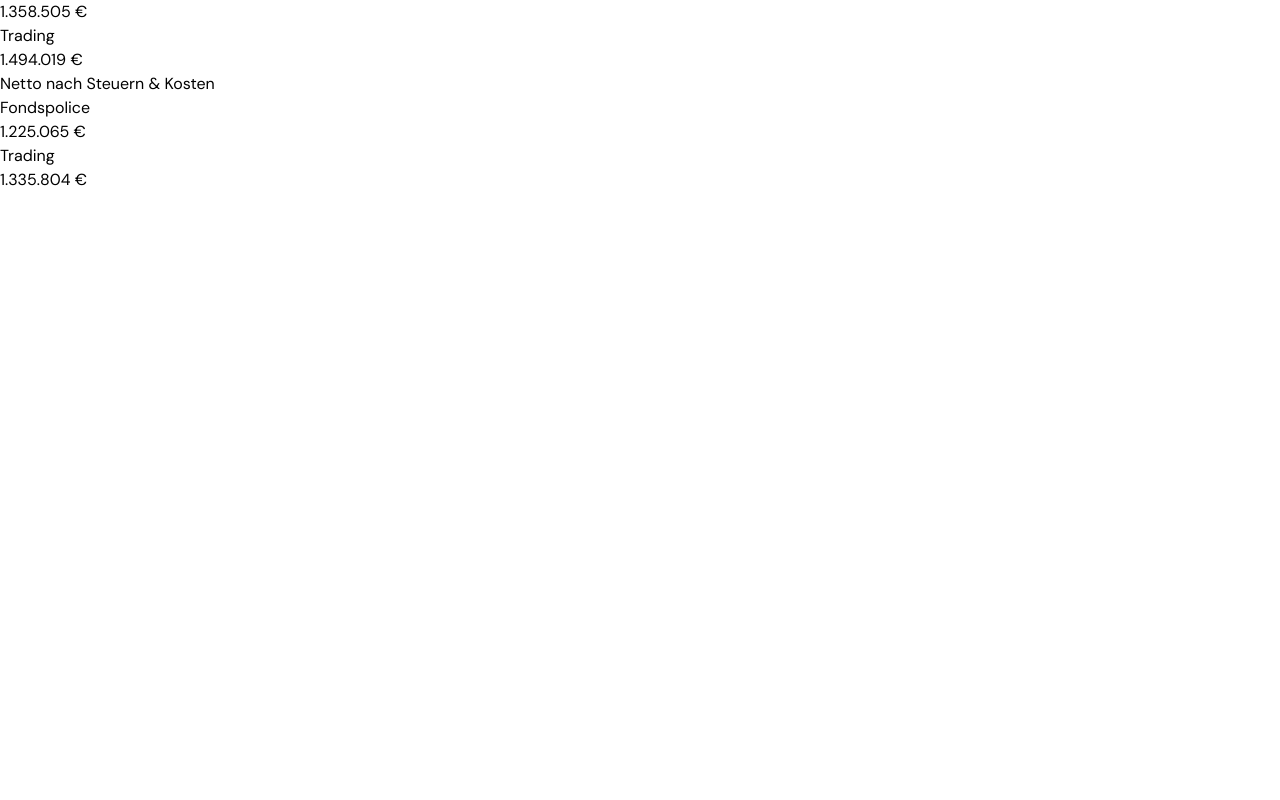
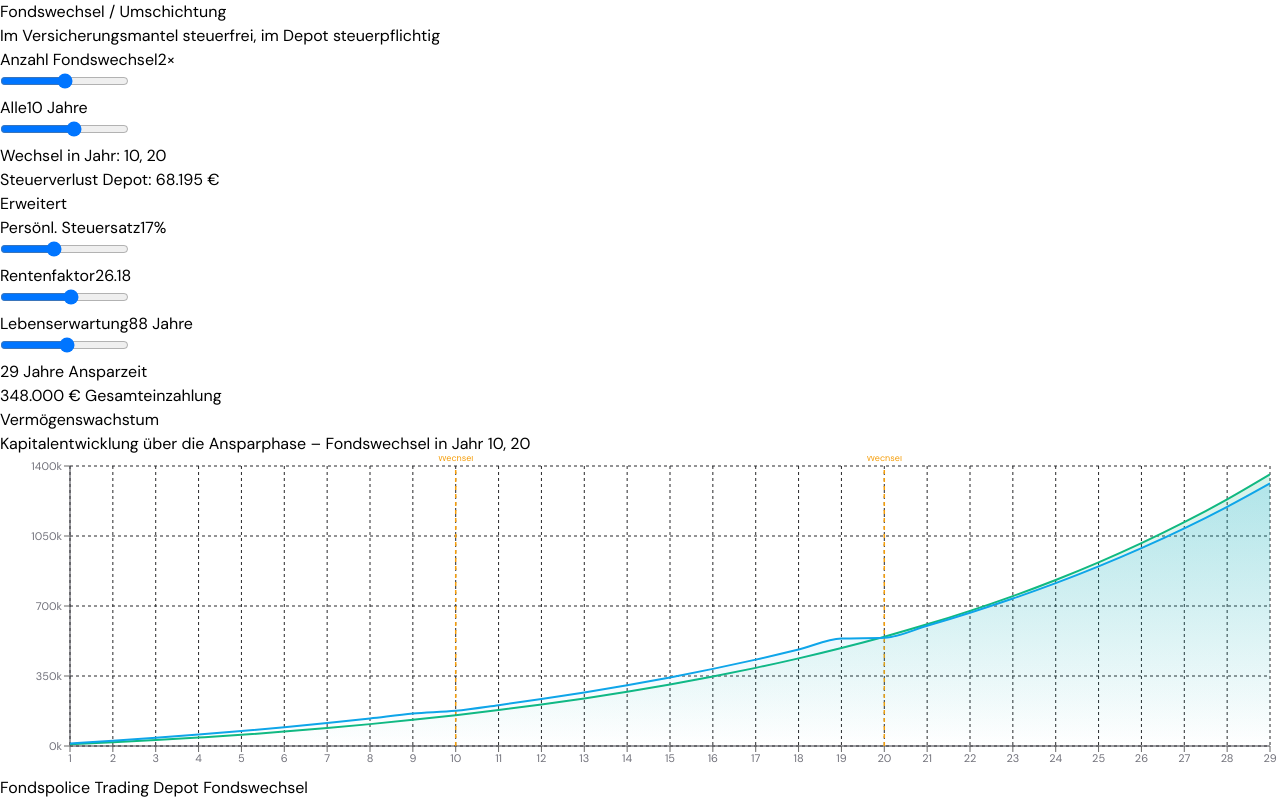
Before and after one commit to Kanne87/fondspolice-rechner, a Next.js app: page / in a window 1280 px wide. Shown: the part 2920-3720 px from the top of the page. Before the commit the page ends 3112 px from the top, so only its background shows below. Built offline with nearby package versions, Linux system fonts and the light colour scheme.

Commit message:
feat: Fondswechsel-Simulation (steuerfrei im Mantel, steuerpflichtig im Depot)

```diff
--- a/src/app/page.tsx
+++ b/src/app/page.tsx
@@ -2,17 +2,16 @@
 import { useState, useMemo, useCallback } from "react";
 import { AreaChart, Area, XAxis, YAxis, Tooltip, ResponsiveContainer, CartesianGrid, ReferenceLine } from "recharts";
 
-// ─── Types ────────────────────────────────────────────────────────
 interface Params {
   beitrag: number; alterHeute: number; rentenEintritt: number; renditePa: number;
   basiszins: number; fondskostenPa: number; abschlusskostenPct: number;
   verwaltungStart: number; verwaltungDecrease: number; persSteuersatz: number;
   rentenfaktor: number; lebenserwartung: number; rentenRendite: number; ertragsanteil: number;
+  fondswechselAnzahl: number; fondswechselIntervall: number;
 }
 
-// ─── Calculation Engine ───────────────────────────────────────────
 function simulate(params: Params) {
-  const { beitrag, alterHeute, rentenEintritt, renditePa, basiszins, fondskostenPa, abschlusskostenPct, verwaltungStart, verwaltungDecrease, persSteuersatz, rentenfaktor, lebenserwartung, rentenRendite, ertragsanteil } = params;
+  const { beitrag, alterHeute, rentenEintritt, renditePa, basiszins, fondskostenPa, abschlusskostenPct, verwaltungStart, verwaltungDecrease, persSteuersatz, rentenfaktor, lebenserwartung, rentenRendite, ertragsanteil, fondswechselAnzahl, fondswechselIntervall } = params;
   const monate = (rentenEintritt - alterHeute) * 12;
   const monthlyRate = renditePa / 12;
   const monthlyFondsCost = fondskostenPa / 12;
@@ -23,6 +22,14 @@ function simulate(params: Params) {
   const rentenMonate = (lebenserwartung - rentenEintritt) * 12;
   const rentenMonthlyRate = rentenRendite / 12;
 
+  // Build switch points (month numbers where fund switch happens)
+  const switchMonths: number[] = [];
+  for (let i = 1; i <= fondswechselAnzahl; i++) {
+    const switchMonth = i * fondswechselIntervall * 12;
+    if (switchMonth < monate) switchMonths.push(switchMonth);
+  }
+
+  // ─── Ansparphase: Fondspolice (switches have ZERO tax impact) ───
   let fpBalance = 0;
   const fpData: {monat:number;jahr:number;fpBalance:number;trBalance:number}[] = [];
   let fpTotalCosts = 0;
@@ -42,19 +49,26 @@ function simulate(params: Params) {
     }
   }
 
+  // ─── Ansparphase: Trading (switches trigger full gain realization) ───
   let trBalance = 0;
+  let trCostBasis = 0; // tracks what was "paid in" (contributions + reinvested after-tax)
   let trVorabpauschaleGesamt = 0;
   let trYearStartBalance = 0;
   let trYearContributions = 0;
+  let trFondswechselSteuerGesamt = 0;
+  const trSwitchEvents: {monat:number;jahr:number;steuer:number;gewinn:number;balanceVor:number;balanceNach:number}[] = [];
 
   for (let m = 1; m <= monate; m++) {
     if ((m - 1) % 12 === 0) { trYearStartBalance = trBalance; trYearContributions = 0; }
     trYearContributions += beitrag;
+    trCostBasis += beitrag;
     const balanceStart = trBalance + beitrag;
     const fundCost = balanceStart * monthlyFondsCost;
     const netForGrowth = balanceStart - fundCost;
     const growth = netForGrowth * monthlyRate;
     trBalance = netForGrowth + growth;
+
+    // Vorabpauschale at year end
     if (m % 12 === 0) {
       const basisertrag = trYearStartBalance * basiszins * 0.7;
       const actualGain = trBalance - trYearStartBalance - trYearContributions;
@@ -63,15 +77,29 @@ function simulate(params: Params) {
       trVorabpauschaleGesamt += vorabSteuer;
       trBalance -= vorabSteuer;
     }
+
+    // Fund switch: realize all gains, pay tax, reset cost basis
+    if (switchMonths.includes(m)) {
+      const gewinn = Math.max(0, trBalance - trCostBasis);
+      const steuerpflichtig = gewinn * (1 - teilfreistellungETF);
+      const steuer = steuerpflichtig * kest;
+      const balanceVor = trBalance;
+      trBalance -= steuer;
+      trFondswechselSteuerGesamt += steuer;
+      trCostBasis = trBalance; // reset: everything is now "paid in"
+      trSwitchEvents.push({ monat: m, jahr: Math.round(m / 12), steuer: Math.round(steuer), gewinn: Math.round(gewinn), balanceVor: Math.round(balanceVor), balanceNach: Math.round(trBalance) });
+    }
+
     if (m % 12 === 0 || m === monate) {
       const idx = fpData.findIndex(d => d.monat === m);
       if (idx >= 0) fpData[idx].trBalance = Math.round(trBalance);
     }
   }
 
-  const trGewinn = trBalance - beitragsSumme;
+  // ─── Exit taxes ───
+  const trGewinn = trBalance - trCostBasis;
   const trSteuerpflichtig = trGewinn * (1 - teilfreistellungETF);
-  const trSteuerAufwand = trSteuerpflichtig * kest - trVorabpauschaleGesamt;
+  const trSteuerAufwand = trSteuerpflichtig * kest;
   const trNetto = trBalance - Math.max(0, trSteuerAufwand);
 
   const fpGewinn = fpBalance - beitragsSumme;
@@ -80,6 +108,7 @@ function simulate(params: Params) {
   const fpSteuerAufwand = fpSteuerpflichtig * persSteuersatz;
   const fpNettoKapital = fpBalance - fpKapitalauszahlungskosten - fpSteuerAufwand;
 
+  // ─── Rente ───
   const fpMonatlicheRente = (fpBalance / 10000) * rentenfaktor;
   const fpErtragsanteil = fpMonatlicheRente * ertragsanteil;
   const fpRentenSteuer = fpErtragsanteil * persSteuersatz;
@@ -124,6 +153,9 @@ function simulate(params: Params) {
     trReichtMonate, trReichtJahre: Math.round(trReichtMonate / 12 * 10) / 10,
     trReichtAlter: rentenEintritt + Math.round(trReichtMonate / 12 * 10) / 10,
     ansparData: fpData, rentenVerlauf: trRentenVerlauf,
+    trFondswechselSteuerGesamt: Math.round(trFondswechselSteuerGesamt),
+    trSwitchEvents,
+    switchYears: switchMonths.map(m => Math.round(m / 12)),
   };
 }
 
@@ -200,6 +232,7 @@ export default function Page() {
     fondskostenPa: 0.002, abschlusskostenPct: 0.025, verwaltungStart: 123.17,
     verwaltungDecrease: 2.796, persSteuersatz: 0.17, rentenfaktor: 26.18,
     lebenserwartung: 88, rentenRendite: 0.02, ertragsanteil: 0.17,
+    fondswechselAnzahl: 2, fondswechselIntervall: 10,
   });
   const [activeTab, setActiveTab] = useState("anspar");
   const set = useCallback((key: keyof Params, val: number) => setParams(p => ({ ...p, [key]: val })), []);
@@ -234,6 +267,30 @@ export default function Page() {
               <Slider label="Renteneintritt" value={params.rentenEintritt} onChange={v => set("rentenEintritt", v)} min={60} max={70} unit=" Jahre" />
               <Slider label="Erwartete Rendite" value={Math.round(params.renditePa * 100)} onChange={v => set("renditePa", v / 100)} min={3} max={12} step={0.5} unit="% p.a." />
               <Slider label="Basiszins" value={Math.round(params.basiszins * 1000) / 10} onChange={v => set("basiszins", v / 100)} min={0} max={5} step={0.1} unit="%" helpText="Aktuell 3,2% (Stand 2025)" />
+
+              {/* Fund Switch Section */}
+              <div className="border-t border-zinc-800 pt-3">
+                <div className="flex items-center gap-2 mb-1">
+                  <svg className="w-3.5 h-3.5 text-amber-400" fill="none" viewBox="0 0 24 24" stroke="currentColor" strokeWidth={2}><path strokeLinecap="round" strokeLinejoin="round" d="M7.5 21L3 16.5m0 0L7.5 12M3 16.5h13.5m0-13.5L21 7.5m0 0L16.5 12M21 7.5H7.5" /></svg>
+                  <p className="text-xs text-amber-400 font-semibold">Fondswechsel / Umschichtung</p>
+                </div>
+                <p className="text-xs text-zinc-600 mb-3">Im Versicherungsmantel steuerfrei, im Depot steuerpflichtig</p>
+                <Slider label="Anzahl Fondswechsel" value={params.fondswechselAnzahl} onChange={v => set("fondswechselAnzahl", v)} min={0} max={4} unit="×" />
+                {params.fondswechselAnzahl > 0 && (
+                  <div className="mt-3">
+                    <Slider label="Alle" value={params.fondswechselIntervall} onChange={v => set("fondswechselIntervall", v)} min={3} max={15} unit=" Jahre" />
+                  </div>
+                )}
+                {params.fondswechselAnzahl > 0 && r.switchYears.length > 0 && (
+                  <div className="mt-2 bg-zinc-800/50 rounded-lg p-2">
+                    <p className="text-xs text-zinc-400">Wechsel in Jahr: <span className="text-amber-400 font-mono font-semibold">{r.switchYears.join(", ")}</span></p>
+                    {r.trFondswechselSteuerGesamt > 0 && (
+                      <p className="text-xs text-red-400 mt-1">Steuerverlust Depot: <span className="font-mono font-semibold">{fmtEur(r.trFondswechselSteuerGesamt)}</span></p>
+                    )}
+                  </div>
+                )}
+              </div>
+
               <div className="border-t border-zinc-800 pt-3">
                 <p className="text-xs text-zinc-500 mb-3">Erweitert</p>
                 <Slider label="Persönl. Steuersatz" value={Math.round(params.persSteuersatz * 100)} onChange={v => set("persSteuersatz", v / 100)} min={0} max={42} step={1} unit="%" />
@@ -251,7 +308,7 @@ export default function Page() {
             {activeTab === "anspar" && (<>
               <div className="bg-zinc-900/70 rounded-xl border border-zinc-800/60 p-5">
                 <h2 className="text-lg font-semibold text-zinc-100 mb-1">Vermögenswachstum</h2>
-                <p className="text-sm text-zinc-500 mb-4">Kapitalentwicklung über die Ansparphase</p>
+                <p className="text-sm text-zinc-500 mb-4">Kapitalentwicklung über die Ansparphase{r.switchYears.length > 0 && ` – Fondswechsel in Jahr ${r.switchYears.join(", ")}`}</p>
                 <ResponsiveContainer width="100%" height={320}>
                   <AreaChart data={r.ansparData} margin={{ top: 10, right: 10, left: 10, bottom: 0 }}>
                     <defs>
@@ -262,6 +319,9 @@ export default function Page() {
                     <XAxis dataKey="jahr" tick={{ fill: "#71717a", fontSize: 11 }} axisLine={{ stroke: "#3f3f46" }} />
                     <YAxis tick={{ fill: "#71717a", fontSize: 11 }} axisLine={{ stroke: "#3f3f46" }} tickFormatter={v => `${Math.round(v / 1000)}k`} />
                     <Tooltip content={customTooltip} />
+                    {r.switchYears.map(y => (
+                      <ReferenceLine key={y} x={y} stroke="#f59e0b" strokeDasharray="4 4" strokeWidth={1.5} label={{ value: `Wechsel`, position: "top", style: { fill: "#f59e0b", fontSize: 9 } }} />
+                    ))}
                     <Area type="monotone" dataKey="fpBalance" name="Fondspolice" stroke="#10b981" fill="url(#gFp)" strokeWidth={2} />
                     <Area type="monotone" dataKey="trBalance" name="Trading Depot" stroke="#0ea5e9" fill="url(#gTr)" strokeWidth={2} />
                   </AreaChart>
@@ -269,8 +329,42 @@ export default function Page() {
                 <div className="flex gap-6 mt-3 justify-center">
                   <span className="flex items-center gap-2 text-xs text-zinc-400"><span className="w-3 h-3 rounded-full bg-emerald-500" /> Fondspolice</span>
                   <span className="flex items-center gap-2 text-xs text-zinc-400"><span className="w-3 h-3 rounded-full bg-sky-500" /> Trading Depot</span>
+                  {r.switchYears.length > 0 && <span className="flex items-center gap-2 text-xs text-zinc-400"><span className="w-3 h-0.5 bg-amber-500" /> Fondswechsel</span>}
                 </div>
               </div>
+
+              {/* Fund Switch Impact */}
+              {r.trSwitchEvents.length > 0 && (
+                <div className="bg-amber-950/20 rounded-xl border border-amber-800/30 p-5">
+                  <div className="flex items-start gap-3">
+                    <div className="w-10 h-10 rounded-lg bg-amber-900/50 flex items-center justify-center shrink-0">
+                      <svg className="w-5 h-5 text-amber-400" fill="none" viewBox="0 0 24 24" stroke="currentColor" strokeWidth={2}><path strokeLinecap="round" strokeLinejoin="round" d="M7.5 21L3 16.5m0 0L7.5 12M3 16.5h13.5m0-13.5L21 7.5m0 0L16.5 12M21 7.5H7.5" /></svg>
+                    </div>
+                    <div className="flex-1">
+                      <h3 className="font-semibold text-amber-400">Fondswechsel-Kosten im Trading-Depot</h3>
+                      <p className="text-sm text-zinc-400 mt-1">
+                        Bei jedem Umschichten im Depot werden alle Kursgewinne realisiert und mit 26,375% KESt (nach 30% Teilfreistellung) versteuert. In der Fondspolice ist jeder Fondswechsel steuerneutral.
+                      </p>
+                      <div className="mt-3 space-y-2">
+                        {r.trSwitchEvents.map((ev, i) => (
+                          <div key={i} className="flex items-center gap-4 bg-zinc-900/60 rounded-lg px-3 py-2 text-xs flex-wrap">
+                            <span className="text-amber-400 font-semibold whitespace-nowrap">Jahr {ev.jahr}</span>
+                            <span className="text-zinc-400 whitespace-nowrap">Gewinn: <span className="text-zinc-200 font-mono">{fmtEur(ev.gewinn)}</span></span>
+                            <span className="text-zinc-400 whitespace-nowrap">Steuer: <span className="text-red-400 font-mono font-semibold">{fmtEur(ev.steuer)}</span></span>
+                            <span className="text-zinc-500 whitespace-nowrap">({fmtEur(ev.balanceVor)} → {fmtEur(ev.balanceNach)})</span>
+                          </div>
+                        ))}
+                      </div>
+                      <div className="mt-3 pt-3 border-t border-amber-900/30 flex justify-between items-center">
+                        <span className="text-sm text-zinc-300">Gesamter Steuerverlust durch Fondswechsel</span>
+                        <span className="text-lg font-bold font-mono text-red-400">{fmtEur(r.trFondswechselSteuerGesamt)}</span>
+                      </div>
+                      <p className="text-xs text-emerald-400 mt-2">In der Fondspolice: 0 € Steuer bei Fondswechsel</p>
+                    </div>
+                  </div>
+                </div>
+              )}
+
               <div className="grid grid-cols-2 gap-4">
                 <div className="bg-zinc-900/70 rounded-xl border border-emerald-800/30 p-5 space-y-3">
                   <div className="flex items-center gap-2 mb-3"><span className="w-2.5 h-2.5 rounded-full bg-emerald-500" /><h3 className="text-sm font-semibold text-emerald-400">Fondspolice / Privatrente</h3></div>
@@ -278,6 +372,7 @@ export default function Page() {
                   <MetricCard label="Kosten gesamt" value={fmtEur(r.fpTotalCosts)} sub="Abschluss + Verwaltung + Fonds" />
                   <MetricCard label="Steuer bei Auszahlung" value={fmtEur(r.fpSteuerAufwand)} sub="Halbeinkünfteverfahren (50% × pers. Satz)" />
                   <MetricCard label="Kapitalauszahlungskosten" value={fmtEur(r.fpKapitalauszahlungskosten)} sub="3,5% Auszahlungsgebühr" />
+                  {r.switchYears.length > 0 && <MetricCard label="Fondswechsel-Steuer" value="0 €" sub="Steuerfrei im Versicherungsmantel" accent />}
                   <MetricCard label="Netto verfügbar" value={fmtEur(r.fpNettoKapital)} accent />
                 </div>
                 <div className="bg-zinc-900/70 rounded-xl border border-sky-800/30 p-5 space-y-3">
@@ -285,7 +380,7 @@ export default function Page() {
                   <MetricCard label="Endkapital (brutto)" value={fmtEur(r.trBalance)} />
                   <MetricCard label="Vorabpauschale (kumuliert)" value={fmtEur(r.trVorabpauschaleGesamt)} sub="Jährliche Steuer auf Basisertrag" />
                   <MetricCard label="Steuer bei Verkauf" value={fmtEur(r.trSteuerAufwand)} sub="KESt 26,375% × 70% (Teilfreistellung)" />
-                  <div className="rounded-xl p-4 bg-zinc-800/20 border border-zinc-800/20" />
+                  {r.trFondswechselSteuerGesamt > 0 ? <MetricCard label="Fondswechsel-Steuer" value={fmtEur(r.trFondswechselSteuerGesamt)} sub={`${r.trSwitchEvents.length}× Umschichtung versteuert`} warn /> : <div className="rounded-xl p-4 bg-zinc-800/20 border border-zinc-800/20" />}
                   <MetricCard label="Netto verfügbar" value={fmtEur(r.trNetto)} />
                 </div>
               </div>
@@ -366,7 +461,7 @@ export default function Page() {
                 <div className="grid grid-cols-3 gap-4">
                   <MetricCard label="Monatlicher Beitrag" value={fmtEur(params.beitrag)} sub={`${r.monate / 12} Jahre × 12 Monate`} />
                   <MetricCard label="Gesamteinzahlung" value={fmtEur(r.beitragsSumme)} />
-                  <MetricCard label="Erwartete Rendite" value={`${Math.round(params.renditePa * 100)}% p.a.`} sub="vor Kosten" />
+                  <MetricCard label="Erwartete Rendite" value={`${Math.round(params.renditePa * 100)}% p.a.`} sub={r.switchYears.length > 0 ? `${r.switchYears.length} Fondswechsel` : "ohne Fondswechsel"} />
                 </div>
                 <div className="border-t border-zinc-800 pt-4 grid grid-cols-2 gap-6">
                   <div className="space-y-3">
@@ -376,6 +471,7 @@ export default function Page() {
                       <div className="flex justify-between"><span className="text-zinc-400">Netto nach Steuern</span><span className="font-mono text-emerald-400">{fmtEur(r.fpNettoKapital)}</span></div>
                       <div className="flex justify-between"><span className="text-zinc-400">Monatl. Rente (netto)</span><span className="font-mono text-emerald-400 font-semibold">{fmtEur(r.fpNettoRente)}</span></div>
                       <div className="flex justify-between"><span className="text-zinc-400">Dauer</span><span className="font-mono text-emerald-400">Lebenslang ∞</span></div>
+                      {r.switchYears.length > 0 && <div className="flex justify-between"><span className="text-zinc-400">Fondswechsel-Steuer</span><span className="font-mono text-emerald-400">0 €</span></div>}
                     </div>
                   </div>
                   <div className="space-y-3">
@@ -385,6 +481,7 @@ export default function Page() {
                       <div className="flex justify-between"><span className="text-zinc-400">Netto nach Steuern</span><span className="font-mono text-sky-400">{fmtEur(r.trNetto)}</span></div>
                       <div className="flex justify-between"><span className="text-zinc-400">Monatl. Entnahme (netto)</span><span className="font-mono text-sky-400 font-semibold">{fmtEur(r.trNettoEntnahmeMax)}</span></div>
                       <div className="flex justify-between"><span className="text-zinc-400">Reicht bis</span><span className={`font-mono ${r.trReichtAlter < params.lebenserwartung ? "text-red-400" : "text-sky-400"}`}>Alter {Math.round(r.trReichtAlter)}</span></div>
+                      {r.trFondswechselSteuerGesamt > 0 && <div className="flex justify-between"><span className="text-zinc-400">Fondswechsel-Steuer</span><span className="font-mono text-red-400">{fmtEur(r.trFondswechselSteuerGesamt)}</span></div>}
                     </div>
                   </div>
                 </div>
@@ -398,6 +495,7 @@ export default function Page() {
                     <li className="flex gap-2"><span className="text-emerald-500 shrink-0">✓</span> Keine laufende Vorabpauschale</li>
                     <li className="flex gap-2"><span className="text-emerald-500 shrink-0">✓</span> Günstige Ertragsanteilsbesteuerung</li>
                     <li className="flex gap-2"><span className="text-emerald-500 shrink-0">✓</span> Kein Langlebigkeitsrisiko</li>
+                    <li className="flex gap-2"><span className="text-emerald-500 shrink-0">✓</span> <strong>Steuerfreie Fondswechsel</strong> im Mantel</li>
                   </ul>
                 </div>
                 <div className="bg-sky-950/20 rounded-xl border border-sky-800/20 p-5">
@@ -408,12 +506,16 @@ export default function Page() {
                     <li className="flex gap-2"><span className="text-sky-500 shrink-0">✓</span> Vererbbar (Restkapital)</li>
                     <li className="flex gap-2"><span className="text-sky-500 shrink-0">✓</span> Jederzeit verfügbar</li>
                     <li className="flex gap-2"><span className="text-sky-500 shrink-0">✓</span> 30% Teilfreistellung auf Aktien-ETFs</li>
+                    <li className="flex gap-2 text-zinc-500"><span className="text-red-500 shrink-0">✗</span> Fondswechsel löst Steuerzahlung aus</li>
                   </ul>
                 </div>
               </div>
               <div className="bg-gradient-to-br from-emerald-950/40 to-zinc-900/70 rounded-xl border border-emerald-800/30 p-6">
                 <h3 className="text-lg font-semibold text-emerald-400 mb-2">Kernaussage</h3>
-                <p className="text-zinc-300 leading-relaxed">Bei gleicher monatlicher Rente von <span className="font-semibold text-white">{fmtEur(r.fpNettoRente)} netto</span> reicht das Trading-Depot bis Alter <span className="font-semibold text-white">{Math.round(r.trReichtAlter)}</span>. Die Fondspolice zahlt dagegen <span className="font-semibold text-emerald-400">lebenslang</span> – egal ob du 85, 95 oder 105 wirst.</p>
+                <p className="text-zinc-300 leading-relaxed">
+                  Bei gleicher monatlicher Rente von <span className="font-semibold text-white">{fmtEur(r.fpNettoRente)} netto</span> reicht das Trading-Depot bis Alter <span className="font-semibold text-white">{Math.round(r.trReichtAlter)}</span>. Die Fondspolice zahlt dagegen <span className="font-semibold text-emerald-400">lebenslang</span>.
+                  {r.trFondswechselSteuerGesamt > 0 && <> Durch {r.trSwitchEvents.length} Fondswechsel gehen im Depot zusätzlich <span className="font-semibold text-red-400">{fmtEur(r.trFondswechselSteuerGesamt)}</span> an Steuern verloren – in der Fondspolice wären diese Umschichtungen komplett steuerfrei.</>}
+                </p>
                 <p className="text-sm text-zinc-500 mt-3">Hinweis: Vereinfachte Modellrechnung. Keine Anlageberatung.</p>
               </div>
             </>)}
```
